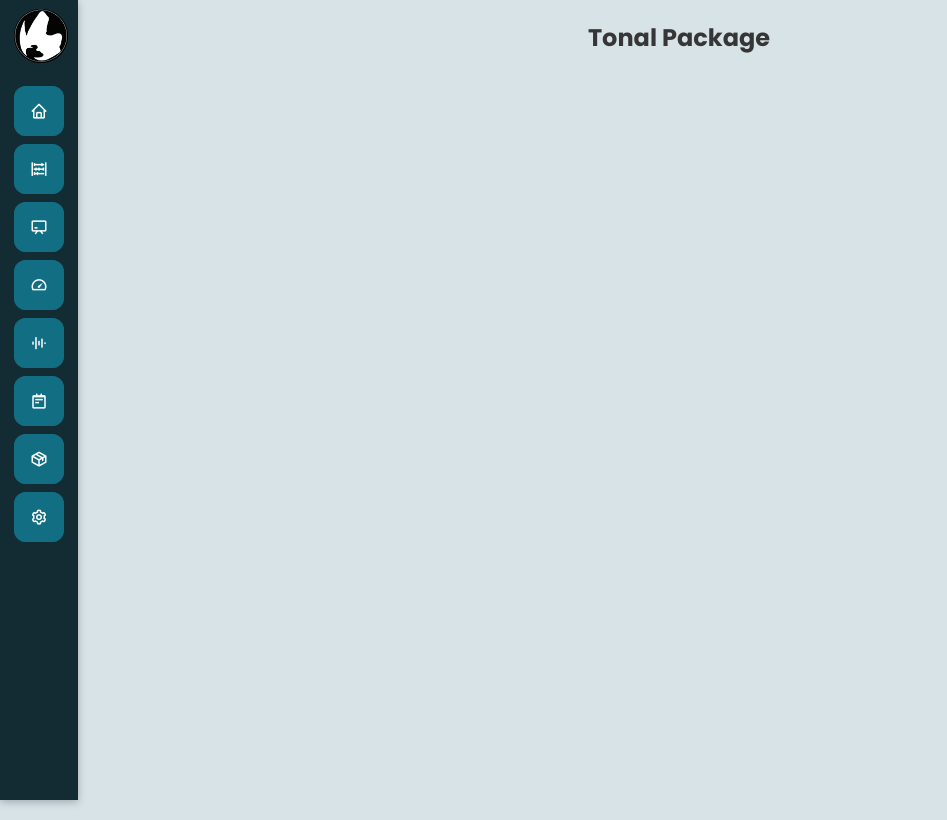
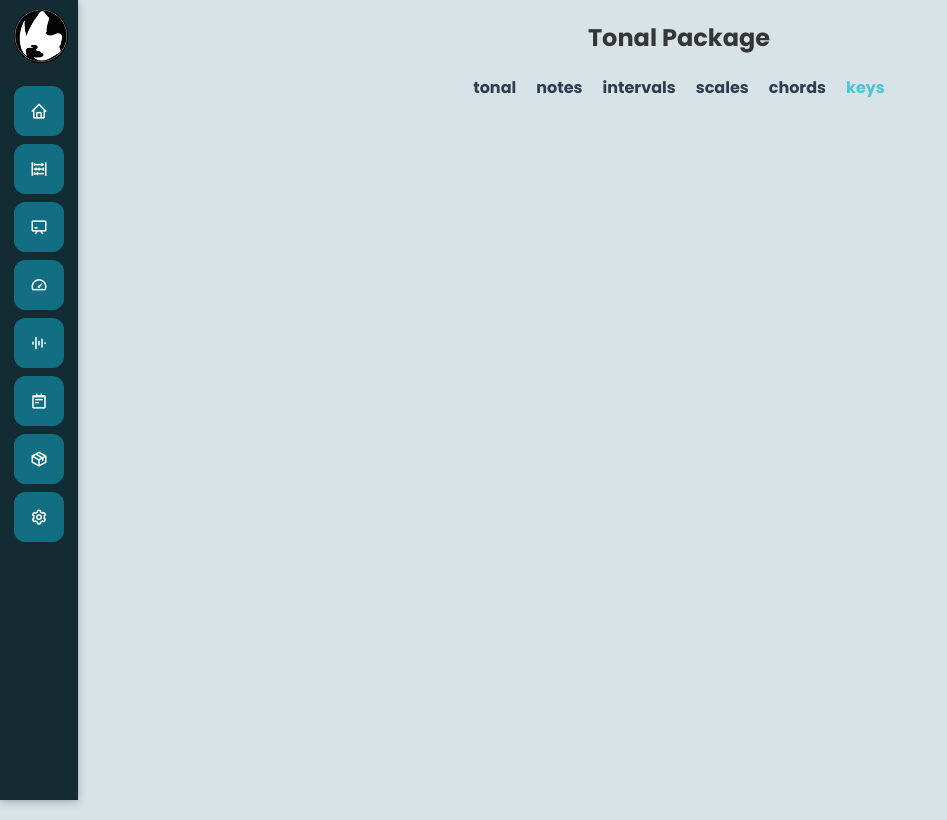
Before and after one commit to goldovsky/the-black-book, a Vue app: page /tonalpackage in a window 1280 px wide. Shown: the whole page, without its empty margins (0-947 px from the left). Built offline with nearby package versions, Linux system fonts and the light colour scheme.

Commit message:
view(tonalPackage): nav implemented

```diff
--- a/src/components/views/ViewTonalPackage.vue
+++ b/src/components/views/ViewTonalPackage.vue
@@ -1,13 +1,50 @@
 <template>
   <h1>Tonal Package</h1>
+  <div class="fakeNav">
+    <a
+      v-for="(screenValue, screenKey) in display"
+      :key="screenKey"
+      :class="{ fakeNavActive: this.display[screenKey] }"
+      @click="switchScreen(screenKey)"
+      >{{ screenKey }}</a
+    >
+  </div>
 </template>
 
 <script>
 export default {
-
-}
+  data() {
+    return {
+      display: {
+        tonal: false,
+        notes: false,
+        intervals: false,
+        scales: false,
+        chords: false,
+        keys: true,
+      },
+    };
+  },
+  methods: {
+    switchScreen(val) {
+      Object.keys(this.display).forEach((key) => {
+        this.display[key] = false;
+      });
+      this.display[val] = true;
+    },
+  },
+  computed: {},
+};
 </script>
 
-<style>
-
+<style scoped>
+.fakeNav {
+  font-weight: 700;
+}
+.fakeNav a {
+  margin: 10px;
+}
+.fakeNavActive {
+  color: var(--secondary-color);
+}
 </style>
```
